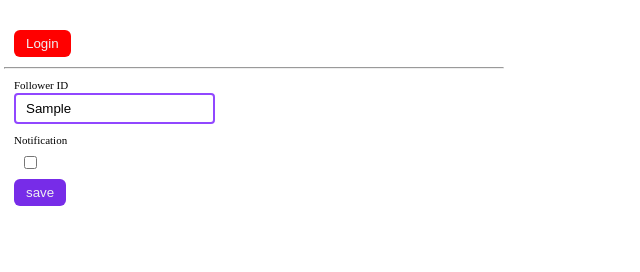
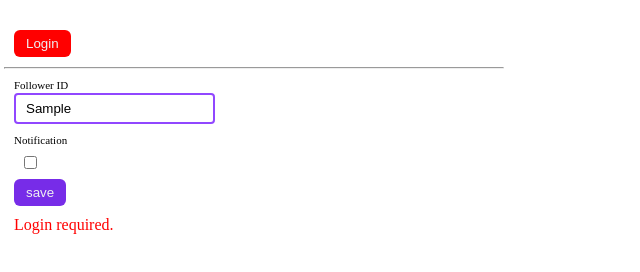
Before and after one commit to a2tt/Twitch-Live-Notification-Extension, a browser extension: page option.html in a window 1280 px wide. Both pictures are taken after typing "Sample" into the empty fields and a click on the button "save". Shown: the whole page, without its empty margins (0-640 px from the left). Drawn offline with Linux system fonts and the light colour scheme.

Commit message:
if login required but event fires, show error message

```diff
--- a/scripts/option.js
+++ b/scripts/option.js
@@ -82,7 +82,9 @@ function eventBinding() {
         e.preventDefault();
         storageGetPromise([KEY_TWITCH_TOKEN, KEY_FOLLOWER_LOGIN_ID]).then(storage => {
             // if the token has not set, return
-            if (!storage[KEY_TWITCH_TOKEN]) return window.location.reload();
+            if (!storage[KEY_TWITCH_TOKEN]) {
+                return showMessage('Login required.', 'error');
+            }
 
             let followerLoginId = e.target['follower-login-id'].value;
             let notification = e.target['notification'].checked;
--- a/styles/option.css
+++ b/styles/option.css
@@ -89,5 +89,6 @@ input[type='checkbox'] {
 }
 
 .message.error {
+    font-weight: 500;
     color: #ff0000;
 }
```
